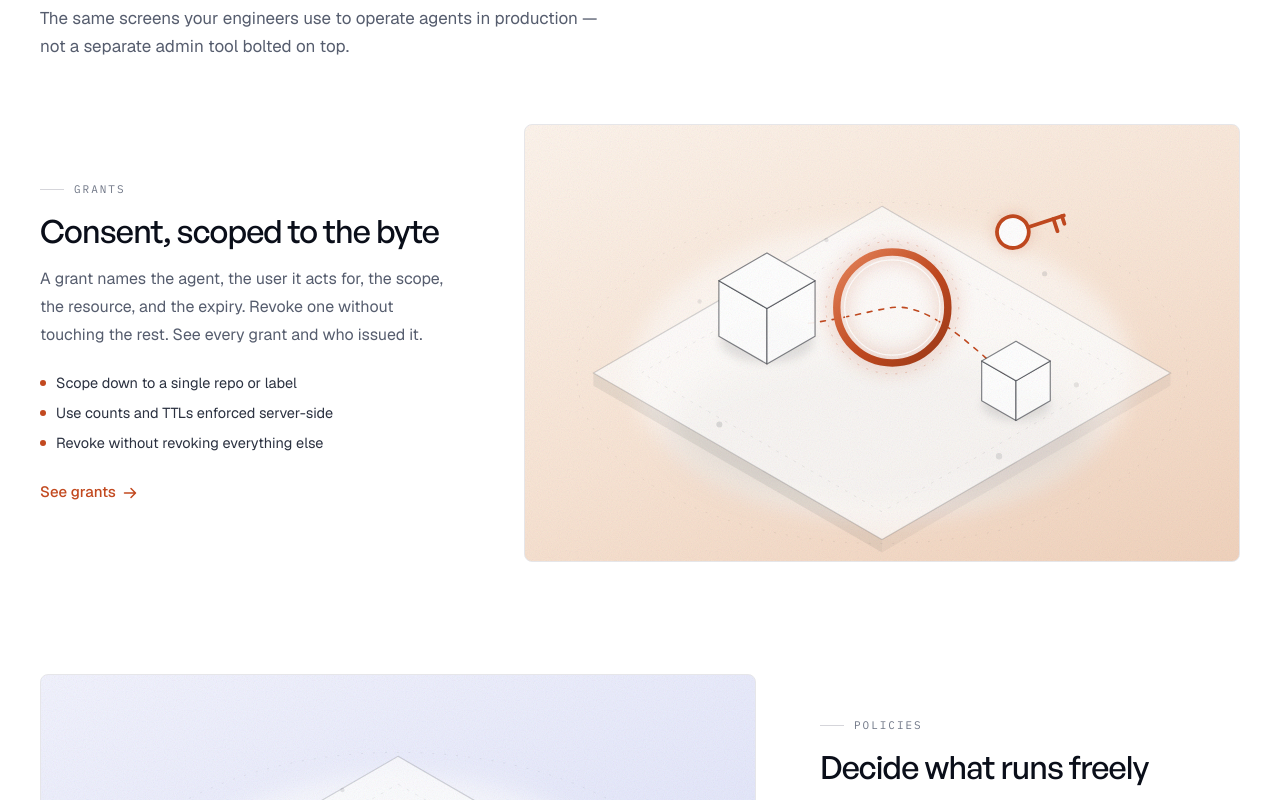
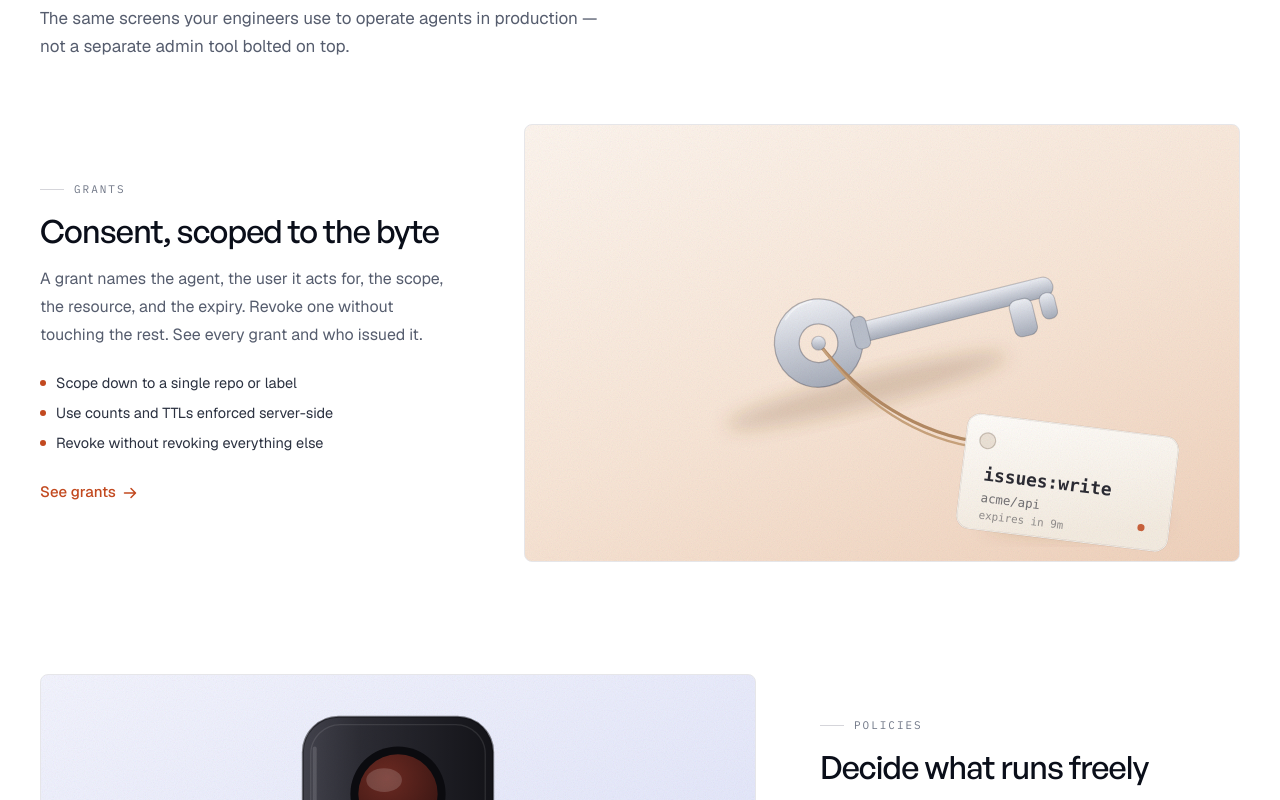
Before and after one commit to Daviduche03/Runmesh, a React (Vite) app in the folder frontend/: page / in a window 1280 px wide. Shown: the part 3580-4380 px from the top of the page. Built offline with nearby package versions, Linux system fonts and the light colour scheme.

Commit message:
Redraw control room scenes as literal objects

```diff
--- a/frontend/src/modules/landing/control-room-art.tsx
+++ b/frontend/src/modules/landing/control-room-art.tsx
@@ -2,428 +2,235 @@ import type React from "react"
 import { Grain } from "./primitives"
 
 const ACCENT = "#c2491f"
-const INK = "rgba(10,14,25,0.5)"
-const INK_SOFT = "rgba(10,14,25,0.16)"
 
 const tints = {
-	sand: "linear-gradient(160deg,#fdf4ec 0%,#f8e4d4 55%,#f1d3bd 100%)",
-	violet: "linear-gradient(160deg,#f2f3fe 0%,#e5e8fb 55%,#dadef9 100%)",
-	mint: "linear-gradient(160deg,#eff8f1 0%,#dcf0e4 55%,#cee8d8 100%)",
-}
-
-const OX = 360
-const OY = 250
-const K = 0.866
-const HALF = 0.5
-
-function pt(x: number, y: number, z = 0): [number, number] {
-	return [OX + (x - y) * K, OY + (x + y) * HALF - z]
-}
-
-function face(points: Array<[number, number, number]>) {
-	return points.map(([x, y, z]) => pt(x, y, z).map((n) => n.toFixed(1)).join(",")).join(" ")
-}
-
-function Defs({ id }: { id: string }) {
-	return (
-		<defs>
-			<linearGradient id={`${id}-ring`} x1="0" y1="0" x2="1" y2="1">
-				<stop offset="0%" stopColor="#e8865c" />
-				<stop offset="55%" stopColor={ACCENT} />
-				<stop offset="100%" stopColor="#9c3a17" />
-			</linearGradient>
-			<filter id={`${id}-soft`} x="-50%" y="-50%" width="200%" height="200%">
-				<feGaussianBlur stdDeviation="5" />
-			</filter>
-			<filter id={`${id}-glow`} x="-80%" y="-80%" width="260%" height="260%">
-				<feGaussianBlur stdDeviation="10" />
-			</filter>
-			<filter id={`${id}-blur`} x="-60%" y="-60%" width="220%" height="220%">
-				<feGaussianBlur stdDeviation="16" />
-			</filter>
-		</defs>
-	)
-}
-
-function Backdrop({ id }: { id: string }) {
-	return (
-		<g>
-			<ellipse cx={OX} cy={OY} rx="252" ry="150" fill="rgba(255,255,255,0.55)" filter={`url(#${id}-glow)`} />
-			<ellipse
-				cx={OX}
-				cy={OY}
-				rx="308"
-				ry="172"
-				fill="none"
-				stroke="rgba(10,14,25,0.07)"
-				strokeWidth="1"
-				strokeDasharray="2 10"
-			/>
-			<ellipse cx={OX} cy={OY + 56} rx="214" ry="80" fill="rgba(10,14,25,0.07)" filter={`url(#${id}-blur)`} />
-		</g>
-	)
-}
-
-function Sparkles() {
-	const dots: Array<[number, number, number, number]> = [
-		[196, 302, 3, 0.22],
-		[524, 150, 2.6, 0.2],
-		[304, 116, 2.2, 0.16],
-		[478, 334, 3.2, 0.18],
-		[176, 178, 2.2, 0.14],
-		[556, 262, 2.6, 0.16],
-	]
-	return (
-		<g fill="rgba(10,14,25,0.55)">
-			{dots.map(([cx, cy, r, o]) => (
-				<circle key={`${cx}-${cy}`} cx={cx} cy={cy} r={r} opacity={o} />
-			))}
-		</g>
-	)
-}
-
-function Platform({ size = 168 }: { size?: number }) {
-	const lip = 13
-	return (
-		<g>
-			<polygon
-				points={face([
-					[-size, size, -lip],
-					[size, size, -lip],
-					[size, size, 0],
-					[-size, size, 0],
-				])}
-				fill="rgba(10,14,25,0.07)"
-			/>
-			<polygon
-				points={face([
-					[size, size, -lip],
-					[size, -size, -lip],
-					[size, -size, 0],
-					[size, size, 0],
-				])}
-				fill="rgba(10,14,25,0.045)"
-			/>
-			<polygon
-				points={face([
-					[-size, -size, 0],
-					[size, -size, 0],
-					[size, size, 0],
-					[-size, size, 0],
-				])}
-				fill="rgba(255,255,255,0.68)"
-				stroke={INK_SOFT}
-				strokeWidth="1.2"
-			/>
-			<polygon
-				points={face([
-					[-size + 28, -size + 28, 0],
-					[size - 28, -size + 28, 0],
-					[size - 28, size - 28, 0],
-					[-size + 28, size - 28, 0],
-				])}
-				fill="none"
-				stroke="rgba(10,14,25,0.07)"
-				strokeWidth="1"
-				strokeDasharray="3 7"
-			/>
-		</g>
-	)
-}
-
-function Cube({
-	x,
-	y,
-	size = 46,
-	height = 46,
-	filter,
-}: {
-	x: number
-	y: number
-	size?: number
-	height?: number
-	filter: string
-}) {
-	const h = size / 2
-	const ground = pt(x, y, 0)
-	return (
-		<g>
-			<ellipse
-				cx={ground[0]}
-				cy={ground[1] + 4}
-				rx={size * 0.85}
-				ry={size * 0.4}
-				fill="rgba(10,14,25,0.10)"
-				filter={filter}
-			/>
-			<polygon
-				points={face([
-					[x - h, y + h, height],
-					[x + h, y + h, height],
-					[x + h, y + h, 0],
-					[x - h, y + h, 0],
-				])}
-				fill="rgba(255,255,255,0.97)"
-				stroke={INK}
-				strokeWidth="1.2"
-				strokeLinejoin="round"
-			/>
-			<polygon
-				points={face([
-					[x + h, y + h, height],
-					[x + h, y - h, height],
-					[x + h, y - h, 0],
-					[x + h, y + h, 0],
-				])}
-				fill="rgba(255,255,255,0.93)"
-				stroke={INK}
-				strokeWidth="1.2"
-				strokeLinejoin="round"
-			/>
-			<polygon
-				points={face([
-					[x - h, y - h, height],
-					[x + h, y - h, height],
-					[x + h, y + h, height],
-					[x - h, y + h, height],
-				])}
-				fill="rgba(255,255,255,0.98)"
-				stroke={INK}
-				strokeWidth="1.2"
-				strokeLinejoin="round"
-			/>
-		</g>
-	)
-}
-
-function Slab({
-	x,
-	y,
-	z = 0,
-	w = 136,
-	d = 100,
-	thickness = 9,
-	filter,
-}: {
-	x: number
-	y: number
-	z?: number
-	w?: number
-	d?: number
-	thickness?: number
-	filter: string
-}) {
-	const hw = w / 2
-	const hd = d / 2
-	const base = pt(x, y, 0)
-	return (
-		<g>
-			{z === 0 && (
-				<ellipse
-					cx={base[0]}
-					cy={base[1] + 6}
-					rx={w * 0.72}
-					ry={d * 0.4}
-					fill="rgba(10,14,25,0.10)"
-					filter={filter}
-				/>
-			)}
-			<polygon
-				points={face([
-					[x - hw, y + hd, z],
-					[x + hw, y + hd, z],
-					[x + hw, y + hd, z + thickness],
-					[x - hw, y + hd, z + thickness],
-				])}
-				fill="rgba(255,255,255,0.95)"
-				stroke={INK}
-				strokeWidth="1.1"
-			/>
-			<polygon
-				points={face([
-					[x + hw, y + hd, z],
-					[x + hw, y - hd, z],
-					[x + hw, y - hd, z + thickness],
-					[x + hw, y + hd, z + thickness],
-				])}
-				fill="rgba(255,255,255,0.9)"
-				stroke={INK}
-				strokeWidth="1.1"
-			/>
-			<polygon
-				points={face([
-					[x - hw, y - hd, z + thickness],
-					[x + hw, y - hd, z + thickness],
-					[x + hw, y + hd, z + thickness],
-					[x - hw, y + hd, z + thickness],
-				])}
-				fill="rgba(255,255,255,0.99)"
-				stroke={INK}
-				strokeWidth="1.1"
-			/>
-		</g>
-	)
-}
-
-function Gate({ id, x, y, r = 56, lift = 66 }: { id: string; x: number; y: number; r?: number; lift?: number }) {
-	const c = pt(x, y, lift)
-	return (
-		<g>
-			<circle cx={c[0]} cy={c[1]} r={r} fill="none" stroke={ACCENT} strokeWidth="16" opacity="0.22" filter={`url(#${id}-glow)`} />
-			<circle cx={c[0]} cy={c[1]} r={r} fill="none" stroke={`url(#${id}-ring)`} strokeWidth="7.5" strokeLinecap="round" />
-			<circle cx={c[0]} cy={c[1]} r={r - 8} fill="none" stroke="rgba(255,255,255,0.9)" strokeWidth="1.2" />
-			<circle cx={c[0]} cy={c[1]} r={r + 11} fill="none" stroke="rgba(194,73,31,0.25)" strokeWidth="1" strokeDasharray="2 8" />
-		</g>
-	)
-}
-
-function Key({ x, y, rotate = -18 }: { x: number; y: number; rotate?: number }) {
-	return (
-		<g transform={`translate(${x} ${y}) rotate(${rotate})`}>
-			<circle r="20" fill={ACCENT} opacity="0.14" style={{ filter: "blur(7px)" }} />
-			<circle r="16" fill="rgba(255,255,255,0.98)" stroke={ACCENT} strokeWidth="3.8" />
-			<path d="M16 0h38" stroke={ACCENT} strokeWidth="3.8" strokeLinecap="round" />
-			<path d="M43 0v13M52 0v8" stroke={ACCENT} strokeWidth="3.8" strokeLinecap="round" />
-		</g>
-	)
-}
-
-function Marker({
-	cx,
-	cy,
-	tone,
-	children,
-}: {
-	cx: number
-	cy: number
-	tone: string
-	children: React.ReactNode
-}) {
-	return (
-		<g>
-			<circle cx={cx} cy={cy} r="21" fill="rgba(255,255,255,0.99)" stroke={tone} strokeWidth="2" />
-			{children}
-		</g>
-	)
+	sand: "linear-gradient(158deg,#fdf5ee 0%,#f8e6d7 52%,#f0d2bc 100%)",
+	violet: "linear-gradient(158deg,#f3f4fe 0%,#e6e9fb 52%,#d9def8 100%)",
+	mint: "linear-gradient(158deg,#f0f8f2 0%,#ddf0e5 52%,#cde7d7 100%)",
 }
 
 function SceneFrame({ tone, children }: { tone: keyof typeof tints; children: React.ReactNode }) {
 	return (
-		<div className="relative overflow-hidden rounded-xl border border-[var(--rm-line)]" style={{ background: tints[tone] }}>
+		<div
+			className="relative overflow-hidden rounded-xl border border-[var(--rm-line)]"
+			style={{ background: tints[tone] }}
+		>
 			<svg viewBox="0 0 720 440" className="block h-auto w-full" role="presentation">
 				{children}
 			</svg>
-			<Grain opacity={0.13} />
+			<Grain opacity={0.12} />
 		</div>
 	)
 }
 
+const mono = "ui-monospace, SFMono-Regular, Menlo, monospace"
+
 export function GrantsScene() {
-	const id = "grants"
-	const soft = `url(#${id}-soft)`
 	return (
 		<SceneFrame tone="sand">
-			<Defs id={id} />
-			<Backdrop id={id} />
-			<Platform />
+			<defs>
+				<linearGradient id="key-steel" x1="0" y1="0" x2="0" y2="1">
+					<stop offset="0%" stopColor="#eef0f5" />
+					<stop offset="46%" stopColor="#ccd0da" />
+					<stop offset="100%" stopColor="#a7adba" />
+				</linearGradient>
+				<linearGradient id="tag-paper" x1="0" y1="0" x2="0.4" y2="1">
+					<stop offset="0%" stopColor="#fffdfa" />
+					<stop offset="100%" stopColor="#f4ece1" />
+				</linearGradient>
+				<filter id="g-soft" x="-40%" y="-40%" width="180%" height="180%">
+					<feGaussianBlur stdDeviation="9" />
+				</filter>
+				<filter id="g-cast" x="-60%" y="-60%" width="220%" height="220%">
+					<feGaussianBlur stdDeviation="22" />
+				</filter>
+			</defs>
+
+			<g transform="translate(344 268) rotate(-14)">
+				<ellipse rx="146" ry="16" fill="rgba(120,72,38,0.22)" filter="url(#g-soft)" />
+			</g>
+			<ellipse cx="556" cy="402" rx="92" ry="13" fill="rgba(120,72,38,0.18)" filter="url(#g-soft)" />
+
+			<g transform="translate(296 220) rotate(-14) scale(0.78)">
+				<rect x="44" y="-13" width="268" height="26" rx="13" fill="url(#key-steel)" stroke="rgba(24,28,44,0.22)" strokeWidth="1.4" />
+				<rect x="250" y="8" width="30" height="48" rx="10" fill="url(#key-steel)" stroke="rgba(24,28,44,0.22)" strokeWidth="1.4" />
+				<rect x="290" y="8" width="20" height="34" rx="9" fill="url(#key-steel)" stroke="rgba(24,28,44,0.22)" strokeWidth="1.4" />
 				<path
-				d="M286 200 C 318 196, 346 188, 370 184 C 404 180, 442 214, 486 254"
-				fill="none"
-				stroke={ACCENT}
+					d="M-57 0a57 57 0 1 0 114 0a57 57 0 1 0 -114 0Z M-25 0a25 25 0 1 0 50 0a25 25 0 1 0 -50 0Z"
+					fillRule="evenodd"
+					fill="url(#key-steel)"
+					stroke="rgba(24,28,44,0.30)"
 					strokeWidth="1.6"
-				strokeDasharray="5 7"
-				strokeLinecap="round"
 				/>
-			<Cube x={-104} y={30} size={56} height={56} filter={soft} />
-			<Cube x={106} y={-50} size={40} height={40} filter={soft} />
-			<Gate id={id} x={6} y={-6} />
-			<Key x={492} y={108} />
-			<Sparkles />
+				<rect x="46" y="-21" width="20" height="42" rx="8" fill="#b9bfcb" stroke="rgba(24,28,44,0.22)" strokeWidth="1.4" />
+				<path d="M-34 -40a50 50 0 0 1 38 -15" fill="none" stroke="rgba(255,255,255,0.5)" strokeWidth="2.2" strokeLinecap="round" />
+			</g>
+
+			<path d="M296 220C338 274 396 312 462 320" fill="none" stroke="#b48a63" strokeWidth="3.2" strokeLinecap="round" />
+			<path d="M296 220C338 280 396 318 462 326" fill="none" stroke="#c9a37c" strokeWidth="2.4" strokeLinecap="round" />
+			<circle cx="296" cy="220" r="7" fill="url(#key-steel)" stroke="rgba(24,28,44,0.22)" strokeWidth="1.2" />
+
+			<g transform="translate(448 290) rotate(7)">
+				<rect x="0" y="0" width="214" height="116" rx="13" fill="url(#tag-paper)" stroke="rgba(70,48,26,0.20)" strokeWidth="1.4" />
+				<rect x="0" y="0" width="214" height="116" rx="13" fill="none" stroke="rgba(255,255,255,0.75)" strokeWidth="1" />
+				<circle cx="22" cy="26" r="8" fill="rgba(150,104,64,0.16)" stroke="rgba(70,48,26,0.25)" strokeWidth="1.2" />
+				<text x="22" y="66" style={{ fontFamily: mono }} fontSize="18" fontWeight="600" fill="#2b2b33">
+					issues:write
+				</text>
+				<text x="22" y="88" style={{ fontFamily: mono }} fontSize="12.5" fill="rgba(43,43,51,0.66)">
+					acme/api
+				</text>
+				<text x="22" y="105" style={{ fontFamily: mono }} fontSize="11" fill="rgba(43,43,51,0.5)">
+					expires in 9m
+				</text>
+				<circle cx="186" cy="94" r="3.6" fill={ACCENT} opacity="0.85" />
+			</g>
+
+			<Grain opacity={0.1} />
 		</SceneFrame>
 	)
 }
 
 export function PoliciesScene() {
-	const id = "policies"
-	const soft = `url(#${id}-soft)`
 	return (
 		<SceneFrame tone="violet">
-			<Defs id={id} />
-			<Backdrop id={id} />
-			<Platform />
-			<path
-				d="M360 188 C 330 194, 286 214, 240 236"
-				fill="none"
-				stroke="rgba(16,122,72,0.6)"
-				strokeWidth="1.7"
-				strokeDasharray="5 7"
-				strokeLinecap="round"
-			/>
-			<path
-				d="M360 188 C 400 174, 444 170, 484 174"
-				fill="none"
-				stroke="rgba(178,118,8,0.6)"
-				strokeWidth="1.7"
-				strokeDasharray="5 7"
-				strokeLinecap="round"
-			/>
-			<path
-				d="M360 188 C 398 214, 452 258, 496 288"
-				fill="none"
-				stroke="rgba(194,73,31,0.6)"
-				strokeWidth="1.7"
-				strokeDasharray="5 7"
-				strokeLinecap="round"
-			/>
-			<Cube x={0} y={0} size={46} height={60} filter={soft} />
-			<Marker cx={240} cy={236} tone="rgba(16,122,72,0.65)">
-				<path d="M232 236l5.5 5.5 10-11" fill="none" stroke="rgba(16,122,72,0.95)" strokeWidth="2.6" strokeLinecap="round" strokeLinejoin="round" />
-			</Marker>
-			<Marker cx={484} cy={174} tone="rgba(178,118,8,0.65)">
-				<path d="M477 174h14" stroke="rgba(178,118,8,0.95)" strokeWidth="2.6" strokeLinecap="round" />
-			</Marker>
-			<Marker cx={496} cy={288} tone="rgba(194,73,31,0.7)">
-				<path d="M489 281l14 14M503 281l-14 14" stroke={ACCENT} strokeWidth="2.4" strokeLinecap="round" />
-			</Marker>
-			<circle cx="360" cy="184" r="6.5" fill={ACCENT} />
-			<circle cx="360" cy="184" r="13" fill={ACCENT} opacity="0.18" filter={`url(#${id}-soft)`} />
-			<Sparkles />
+			<defs>
+				<linearGradient id="housing" x1="0" y1="0" x2="1" y2="0">
+					<stop offset="0%" stopColor="#43434d" />
+					<stop offset="30%" stopColor="#2c2c34" />
+					<stop offset="100%" stopColor="#131318" />
+				</linearGradient>
+				<linearGradient id="pole" x1="0" y1="0" x2="1" y2="0">
+					<stop offset="0%" stopColor="#4a4a55" />
+					<stop offset="60%" stopColor="#26262d" />
+					<stop offset="100%" stopColor="#15151a" />
+				</linearGradient>
+				<radialGradient id="lens-green" cx="0.36" cy="0.3" r="0.8">
+					<stop offset="0%" stopColor="#c6ffdd" />
+					<stop offset="45%" stopColor="#3ee08a" />
+					<stop offset="100%" stopColor="#128a4c" />
+				</radialGradient>
+				<radialGradient id="lens-amber" cx="0.36" cy="0.3" r="0.8">
+					<stop offset="0%" stopColor="#6b5320" />
+					<stop offset="100%" stopColor="#3a2c10" />
+				</radialGradient>
+				<radialGradient id="lens-red" cx="0.36" cy="0.3" r="0.8">
+					<stop offset="0%" stopColor="#6d2a22" />
+					<stop offset="100%" stopColor="#391512" />
+				</radialGradient>
+				<filter id="p-glow" x="-90%" y="-90%" width="280%" height="280%">
+					<feGaussianBlur stdDeviation="14" />
+				</filter>
+				<filter id="p-cast" x="-60%" y="-60%" width="220%" height="220%">
+					<feGaussianBlur stdDeviation="18" />
+				</filter>
+			</defs>
+
+			<ellipse cx="360" cy="420" rx="150" ry="26" fill="rgba(46,44,96,0.24)" filter="url(#p-cast)" />
+
+			<rect x="342" y="358" width="36" height="62" fill="url(#pole)" />
+			<rect x="306" y="412" width="108" height="12" rx="6" fill="#1d1d24" />
+
+			<rect x="264" y="42" width="192" height="330" rx="36" fill="url(#housing)" stroke="rgba(8,8,12,0.5)" strokeWidth="2" />
+			<rect x="272" y="50" width="176" height="314" rx="30" fill="none" stroke="rgba(255,255,255,0.10)" strokeWidth="1.4" />
+
+			<circle cx="360" cy="120" r="48" fill="#0b0b0f" />
+			<circle cx="360" cy="120" r="40" fill="url(#lens-red)" />
+			<ellipse cx="346" cy="106" rx="18" ry="12" fill="rgba(255,255,255,0.16)" />
+
+			<circle cx="360" cy="212" r="48" fill="#0b0b0f" />
+			<circle cx="360" cy="212" r="40" fill="url(#lens-amber)" />
+			<ellipse cx="346" cy="198" rx="18" ry="12" fill="rgba(255,255,255,0.14)" />
+
+			<circle cx="360" cy="304" r="48" fill="#0b0b0f" />
+			<circle cx="360" cy="304" r="42" fill="#4dff9d" opacity="0.35" filter="url(#p-glow)" />
+			<circle cx="360" cy="304" r="40" fill="url(#lens-green)" />
+			<ellipse cx="345" cy="288" rx="19" ry="12" fill="rgba(255,255,255,0.55)" />
+
+			<path d="M276 74v266" stroke="rgba(255,255,255,0.14)" strokeWidth="4" strokeLinecap="round" />
+
+			<Grain opacity={0.1} />
 		</SceneFrame>
 	)
 }
 
 export function AuditScene() {
-	const id = "audit"
-	const soft = `url(#${id}-soft)`
+	const rows = [
+		["19:31", "triage-bot", "grant.created"],
+		["19:32", "triage-bot", "action.executed"],
+		["19:33", "policy", "decision.allow"],
+		["19:34", "repo-watch", "grant.revoked"],
+	]
 	return (
 		<SceneFrame tone="mint">
-			<Defs id={id} />
-			<Backdrop id={id} />
-			<Platform />
+			<defs>
+				<linearGradient id="paper" x1="0" y1="0" x2="0.2" y2="1">
+					<stop offset="0%" stopColor="#fffefb" />
+					<stop offset="70%" stopColor="#fbf7f0" />
+					<stop offset="100%" stopColor="#f0e9de" />
+				</linearGradient>
+				<filter id="a-cast" x="-60%" y="-60%" width="220%" height="220%">
+					<feGaussianBlur stdDeviation="16" />
+				</filter>
+			</defs>
+
+			<ellipse cx="356" cy="392" rx="170" ry="30" fill="rgba(24,72,48,0.24)" filter="url(#a-cast)" />
+
+			<g transform="translate(340 216) rotate(-3)">
 				<path
-				d="M142 344 C 200 328, 260 300, 320 264"
-				fill="none"
-				stroke={ACCENT}
-				strokeWidth="1.6"
-				strokeDasharray="5 7"
-				strokeLinecap="round"
+					d="M-146 -162h292v300l-14.6 18l-14.6 -18l-14.6 18l-14.6 -18l-14.6 18l-14.6 -18l-14.6 18l-14.6 -18l-14.6 18l-14.6 -18l-14.6 18l-14.6 -18l-14.6 18l-14.6 -18l-14.6 18l-14.6 -18l-14.6 18l-14.6 -18l-14.6 18l-14.6 -18l-14.6 18l-14.6 -18Z"
+					fill="url(#paper)"
+					stroke="rgba(40,50,44,0.16)"
+					strokeWidth="1.4"
+					strokeLinejoin="round"
 				/>
-			<g fill={ACCENT}>
-				<circle cx="166" cy="334" r="2.6" opacity="0.35" />
-				<circle cx="196" cy="320" r="3" opacity="0.5" />
-				<circle cx="226" cy="305" r="3.3" opacity="0.68" />
-				<circle cx="258" cy="292" r="3.6" opacity="0.85" />
-				<circle cx="292" cy="278" r="3.9" opacity="1" />
+
+				<text x="-118" y="-128" style={{ fontFamily: mono }} fontSize="13" fontWeight="600" fill="#2b2b33">
+					thread th_01J9X7
+				</text>
+				<text x="86" y="-128" style={{ fontFamily: mono }} fontSize="12" fill="rgba(43,43,51,0.45)">
+					4 events
+				</text>
+				<path d="M-118 -114h236" stroke="rgba(43,43,51,0.16)" strokeWidth="1" strokeDasharray="3 4" />
+
+				{rows.map(([time, actor, action], i) => (
+					<g key={action}>
+						<text x="-118" y={-88 + i * 34} style={{ fontFamily: mono }} fontSize="12.5" fill="rgba(43,43,51,0.45)">
+							{time}
+						</text>
+						<text x="-72" y={-88 + i * 34} style={{ fontFamily: mono }} fontSize="12.5" fontWeight="600" fill="#2b2b33">
+							{actor}
+						</text>
+						<text x="-72" y={-72 + i * 34} style={{ fontFamily: mono }} fontSize="11.5" fill="rgba(43,43,51,0.55)">
+							{action}
+						</text>
 					</g>
-			<Slab x={-6} y={-6} z={0} thickness={9} filter={soft} />
-			<Slab x={0} y={0} z={13} thickness={9} filter={soft} />
-			<Slab x={6} y={6} z={26} thickness={9} filter={soft} />
-			<g>
-				<circle cx="360" cy="150" r="23" fill="rgba(255,255,255,0.97)" stroke={ACCENT} strokeWidth="2.2" />
-				<path d="M350 150l7 7 12-13" fill="none" stroke={ACCENT} strokeWidth="2.6" strokeLinecap="round" strokeLinejoin="round" />
-				<path d="M360 173v20" stroke="rgba(194,73,31,0.32)" strokeWidth="1.2" strokeDasharray="3 5" />
+				))}
+
+				<path d="M-118 64h236" stroke="rgba(43,43,51,0.16)" strokeWidth="1" strokeDasharray="3 4" />
+				<text x="-118" y="90" style={{ fontFamily: mono }} fontSize="12" fill="rgba(43,43,51,0.5)">
+					agent → grant → approver → result
+				</text>
+
+				<g transform="translate(90 -8) rotate(-12)">
+					<circle r="44" fill="none" stroke="#b2382a" strokeWidth="3.2" />
+					<circle r="36" fill="none" stroke="#b2382a" strokeWidth="1.1" />
+					<path d="M-12 0l8 9l16 -18" fill="none" stroke="#b2382a" strokeWidth="3.2" strokeLinecap="round" strokeLinejoin="round" />
+					<text
+						x="0"
+						y="26"
+						textAnchor="middle"
+						fontSize="8.5"
+						letterSpacing="1.4"
+						fill="#b2382a"
+						style={{ fontFamily: mono }}
+					>
+						RECORDED
+					</text>
 				</g>
-			<Sparkles />
+			</g>
+
+			<Grain opacity={0.1} />
 		</SceneFrame>
 	)
 }
```
Lines whose indentation alone changed are shown as unchanged.
